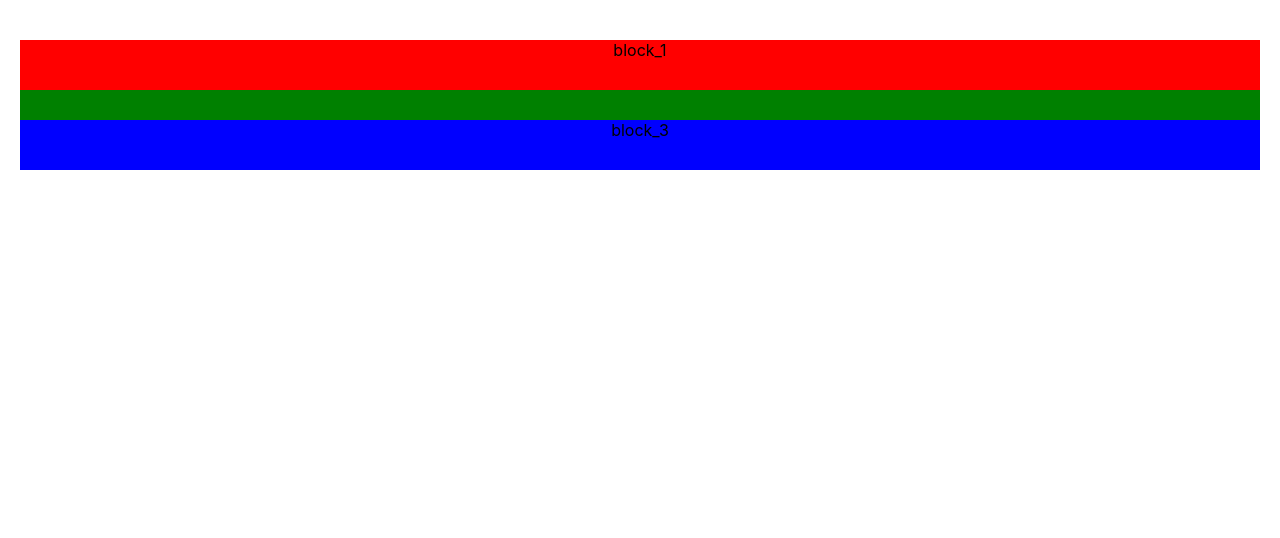
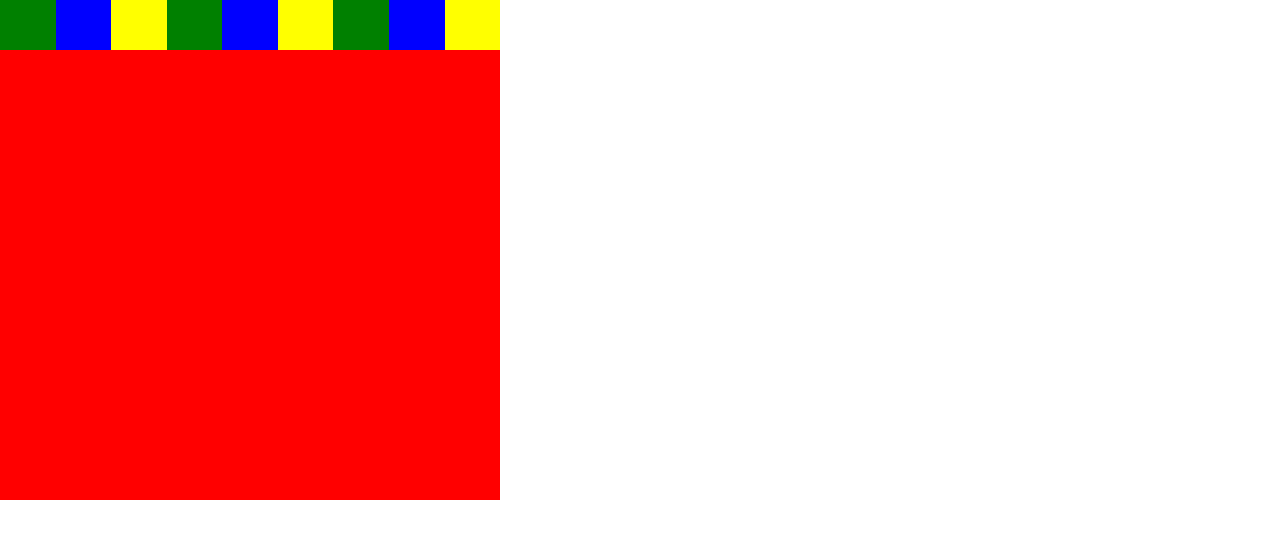
Before and after one commit to toanlehcm/HoleTex, a React (Create React App) app: page / in a window 1280 px wide. Shown: the top 538 px of the page. Built offline with nearby package versions, Linux system fonts and the light colour scheme.

Commit message:
Align content in display flex CSS.

```diff
--- a/src/App.js
+++ b/src/App.js
@@ -9,9 +9,9 @@ function App() {
   return (
     <div className="App">
       {/* <ExampleFunctional /> */}
-      {/* <LessonHTMLAndCSS /> */}
+      <LessonHTMLAndCSS />
       {/* <LessonCSSGrid /> */}
-      <LessonPositionCSS />
+      {/* <LessonPositionCSS /> */}
     </div>
   );
 }
--- a/src/lesson/htmlcss/index.js
+++ b/src/lesson/htmlcss/index.js
@@ -8,6 +8,12 @@ function LessonHTMLAndCSS(props) {
         <div className={`${styles.box} ${styles.box_1}`} ></div>
         <div className={`${styles.box} ${styles.box_2}`} ></div>
         <div className={`${styles.box} ${styles.box_3}`} ></div>
+        <div className={`${styles.box} ${styles.box_1}`} ></div>
+        <div className={`${styles.box} ${styles.box_2}`} ></div>
+        <div className={`${styles.box} ${styles.box_3}`} ></div>
+        <div className={`${styles.box} ${styles.box_1}`} ></div>
+        <div className={`${styles.box} ${styles.box_2}`} ></div>
+        <div className={`${styles.box} ${styles.box_3}`} ></div>
       </div>
     </div>
   );
--- a/src/lesson/htmlcss/styles.module.scss
+++ b/src/lesson/htmlcss/styles.module.scss
@@ -12,17 +12,17 @@
   // flex-grow: 1;
   // flex-shrink: 1;
   // flex-basis: 200px;
-  flex: 1 1 auto;
+  // flex: 1 1 auto;
 }
 
 .box_1 {
   background: green;
-  order: 2;
+  // order: 2;
 }
 
 .box_2 {
   background: blue;
-  order: 1;
+  // order: 1;
 }
 
 .box_3 {
```
